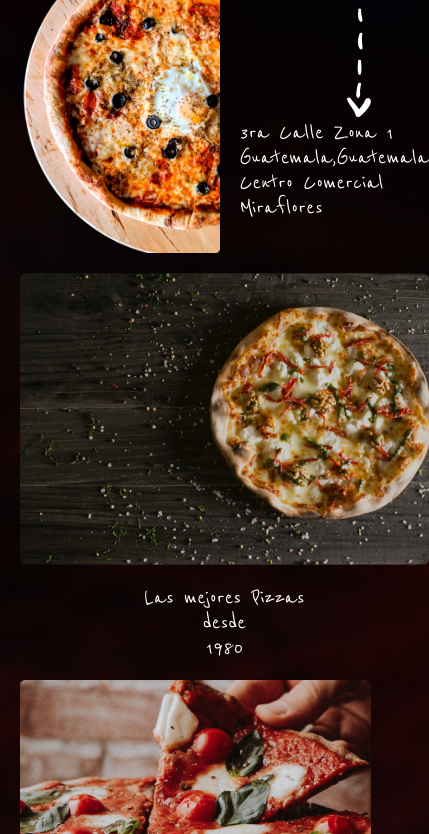
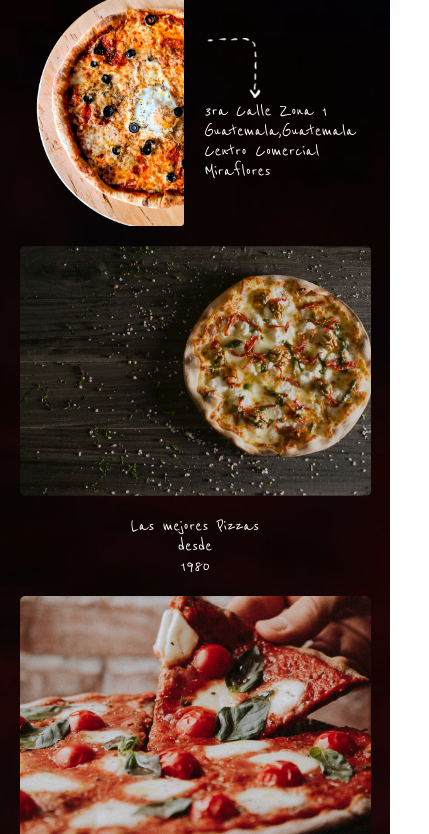
Before and after one commit to davidperez17/portafolio, a plain HTML site: page Restaurant/restaurant.html in a window 390 px wide. Shown: the part 57-891 px from the top of the page, 429 px wide, since content can reach past the window. Drawn offline with Linux system fonts and the light colour scheme.

Commit message:
se mejoro la intro

```diff
--- a/Restaurant/rest-style.css
+++ b/Restaurant/rest-style.css
@@ -82,8 +82,7 @@ a {
 
 .box--1 {
   width: 100%;
-  max-width: 500px;
-  min-width: 200px;
+
   height: auto;
 
   grid-area: box--1;
@@ -368,19 +367,29 @@ a {
       "box--4 box--4"
       "box--3 box--3";
     gap: 20px;
+    margin-top: 50px;
   }
 
+  .box--1 {
+    width: 150px;
+    /* display: none; */
+  }
   .box--3 p {
     text-align: center;
-    font-size: 2.5rem;
+    font-size: 2rem;
     margin-bottom: 0;
   }
   .box--4 {
+    width: 100%;
     margin-top: 0;
   }
   .box--2 p {
     text-align: left;
-    font-size: 2.5rem;
+    font-size: 2rem;
+  }
+
+  .box--2 img {
+    width: 60px;
   }
 
   .goodFood {
```
